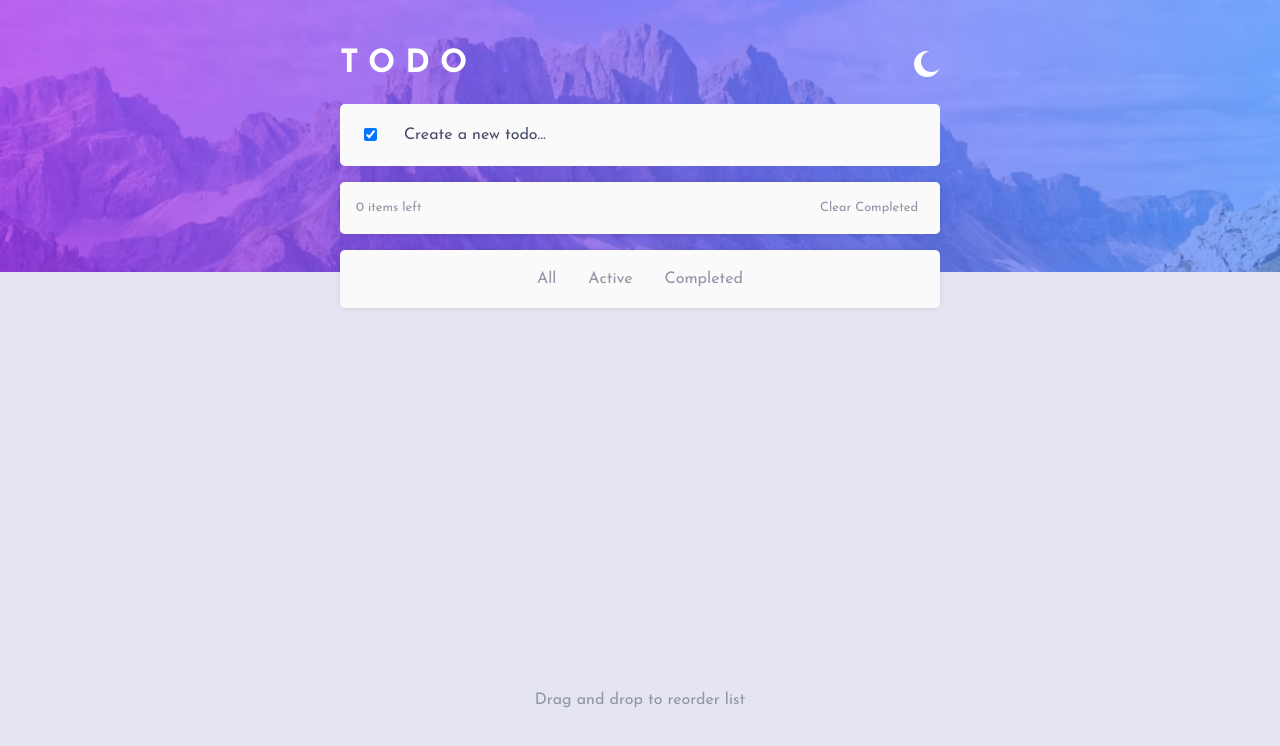
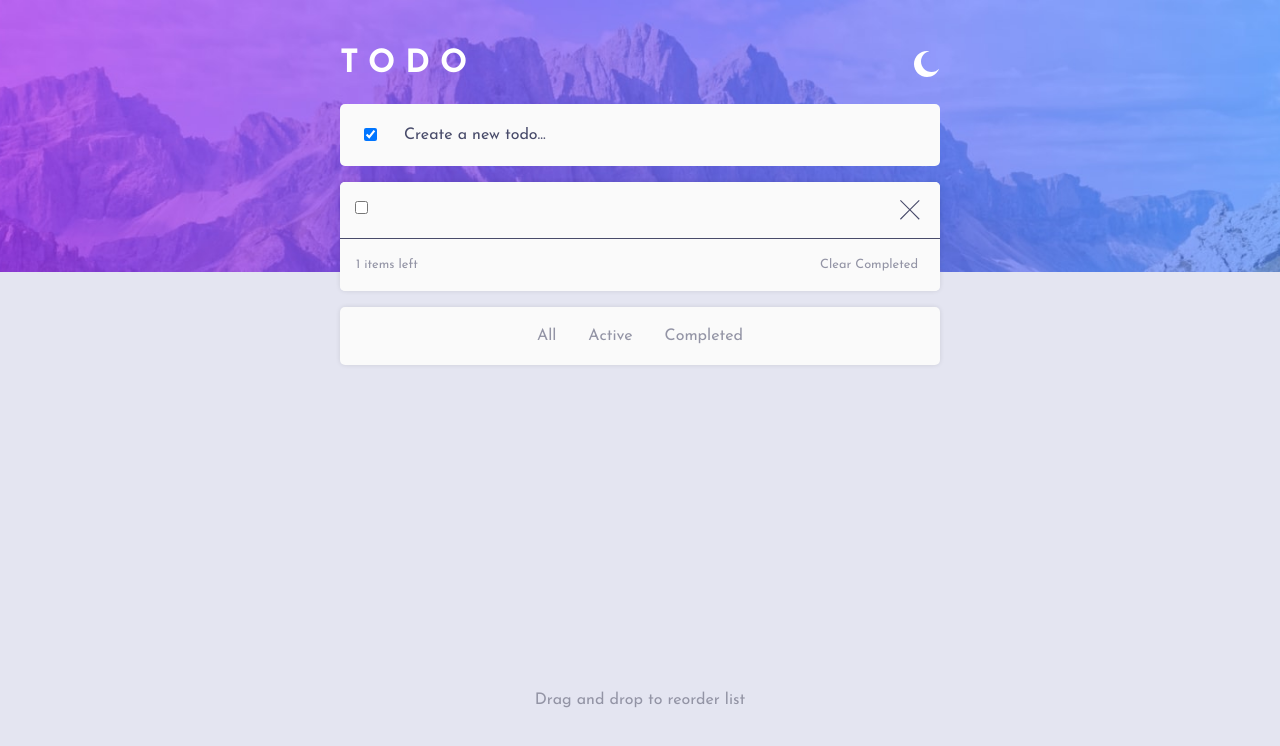
Before and after one commit to JJWallis/todo-app, a React (Create React App) app: page / in a window 1280 px wide. Both pictures are taken after a click on the checkbox 370 px from the left and 134 px from the top of the page. Shown: the top 746 px of the page. Built offline with nearby package versions, Linux system fonts and the light colour scheme.

Commit message:
Todos added correctly

```diff
--- a/src/App.tsx
+++ b/src/App.tsx
@@ -34,11 +34,12 @@ export const Context: any = React.createContext(null)
 const App: React.FC = () => {
    const [activeTheme, setActiveTheme] = useState<object>(lightTheme)
    const [todos, setTodos] = useState<any>([])
+   console.log(todos)
 
    const determineTheme = (light: boolean) =>
       setActiveTheme(light ? darkTheme : lightTheme)
 
-   const addTodo = (todo: any) => setTodos(todo)
+   const addTodo = (todo: any) => setTodos([...todos, todo])
 
    return (
       <Context.Provider
--- a/src/components/Todo.tsx
+++ b/src/components/Todo.tsx
@@ -4,11 +4,16 @@ import Input from './Input'
 import Icon from './Icon'
 import cross from '../assets/icon-cross.svg'
 
-const Todo: React.FC = () => {
+interface Props {
+   id: string
+   value: string
+}
+
+const Todo: React.FC<Props> = ({ value }) => {
    return (
       <ListItem todo>
          <Input type="checkbox" />
-         Test todo
+         {value}
          <Icon cross src={cross} />
       </ListItem>
    )
--- a/src/components/TodoInput.tsx
+++ b/src/components/TodoInput.tsx
@@ -1,23 +1,27 @@
-import React, { useState } from 'react'
+import React, { useState, useEffect, useContext } from 'react'
+import { Context } from '../App'
 import Input from './Input'
 import Todo from './Todo'
 import { v4 as uuidv4 } from 'uuid'
 
 const TodoInput: React.FC = () => {
+   const context: any = useContext(Context)
+   const addTodo = context.addTodo
    const [usrInput, setUsrInput] = useState<string>('')
-   const [addTodo, setAddTodo] = useState<boolean>(false)
+   const [newTodo, setNewTodo] = useState<boolean>(false)
 
-   // useEffect() when addTodo changed - runs callback func passed (creates a new <Todo /> with all info)
-   // to update Todos state in App
-   // Reset input to empty str + checkbox to false via refs
+   useEffect(() => {
+      newTodo && addTodo(<Todo id={uuidv4()} key={uuidv4()} value={usrInput} />)
+      // Reset input to empty str + checkbox to false via refs
+   }, [newTodo])
 
    return (
       <React.Fragment>
          <Input
             checkboxTodo
             type="checkbox"
-            checked={addTodo}
-            onChange={(e) => setAddTodo(e.target.checked)}
+            checked={newTodo}
+            onChange={(e) => setNewTodo(e.target.checked)}
          />
          <Input
             newTodo
```
